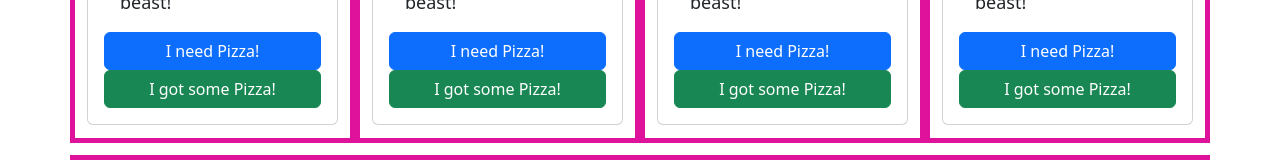
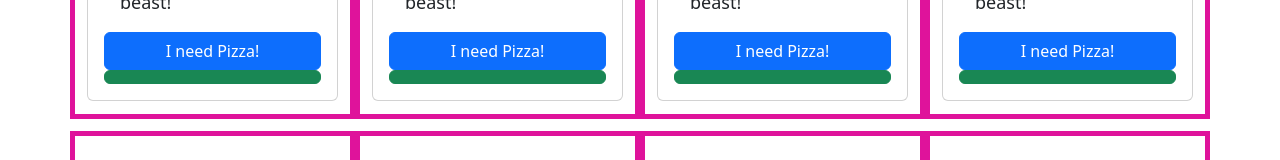
Before and after one commit to TimM32/hornbeasts-lab-class1, a React (Create React App) app: page / in a window 1280 px wide. Shown: the part 502-662 px from the top of the page. Built offline with nearby package versions, Linux system fonts and the light colour scheme.

Commit message:
messing with the new col and card outlook

```diff
--- a/src/HornedBeast.js
+++ b/src/HornedBeast.js
@@ -48,7 +48,7 @@ class HornedBeast extends React.Component {
               <div>{this.state.beastNeeded ? 'I want this Beast!' : ''}</div>
               <Button onClick={this.pizzaNeeded} className="buttonMargin">I need Pizza!</Button>
               <Button variant="success" onClick={this.pizzaGot}>
-                I got some Pizza!
+
               </Button>
             </Card>
           </Col>
```
